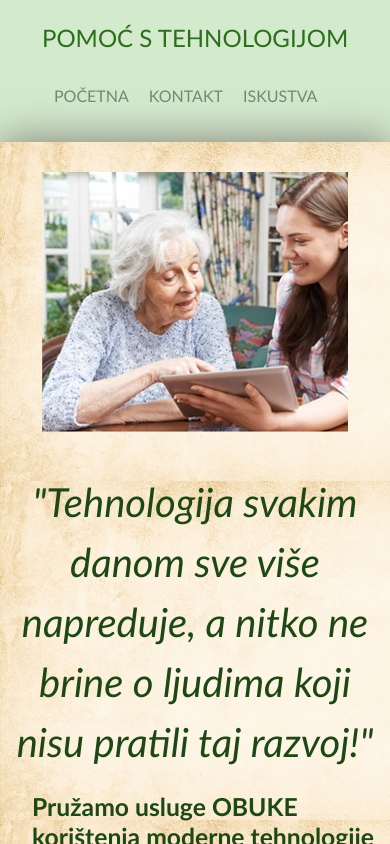
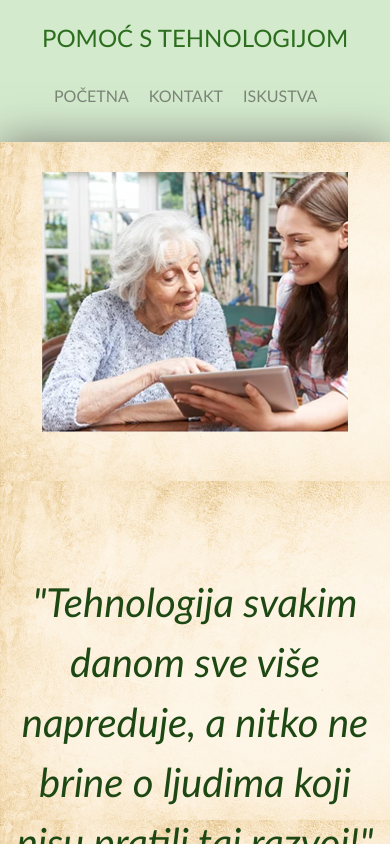
Before and after one commit to alilovicana/Pomoc-s-tehnologijom, a React (Create React App) app: page / in a window 390 px wide. Shown: the top 844 px of the page. Built offline with nearby package versions, Linux system fonts and the light colour scheme.

Commit message:
change row height-responsive design

```diff
--- a/src/components/Components.css
+++ b/src/components/Components.css
@@ -141,10 +141,10 @@ body {
 
   .main .container .row {
     min-height: 200px;
-    max-height: 800px;
+    max-height: 1000px;
   }
   .main .container .row .col-md-6 {
-   height: 300px;
+   height: 400px;
   }
 
   .main-quote {
```
